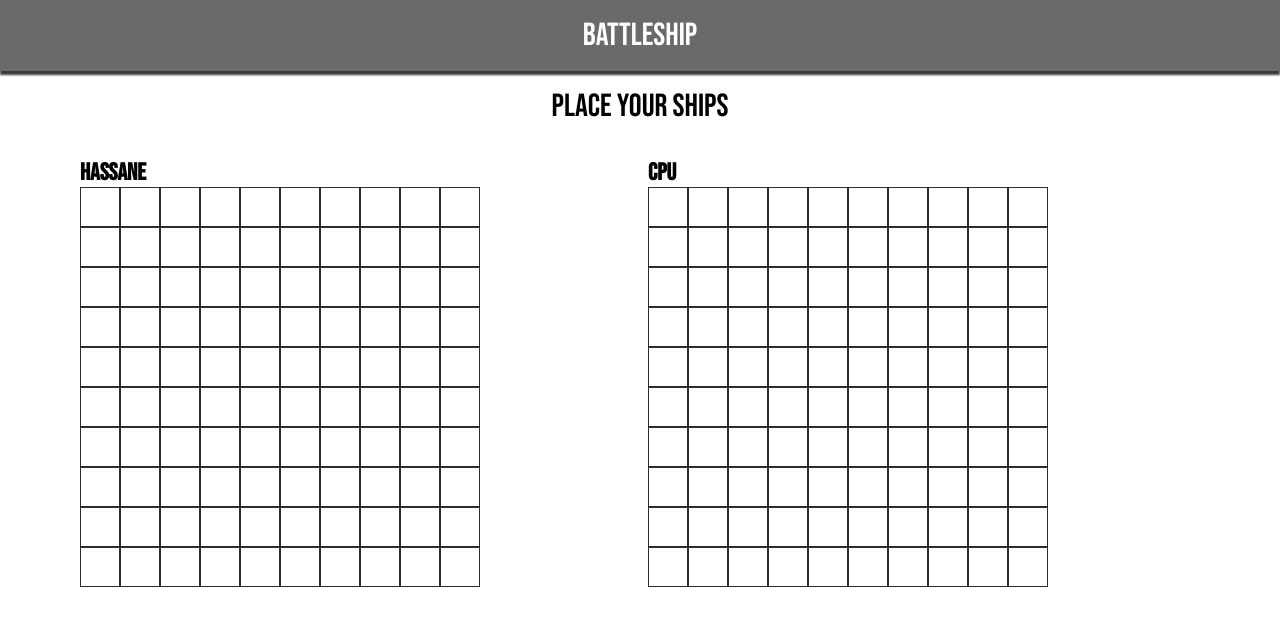
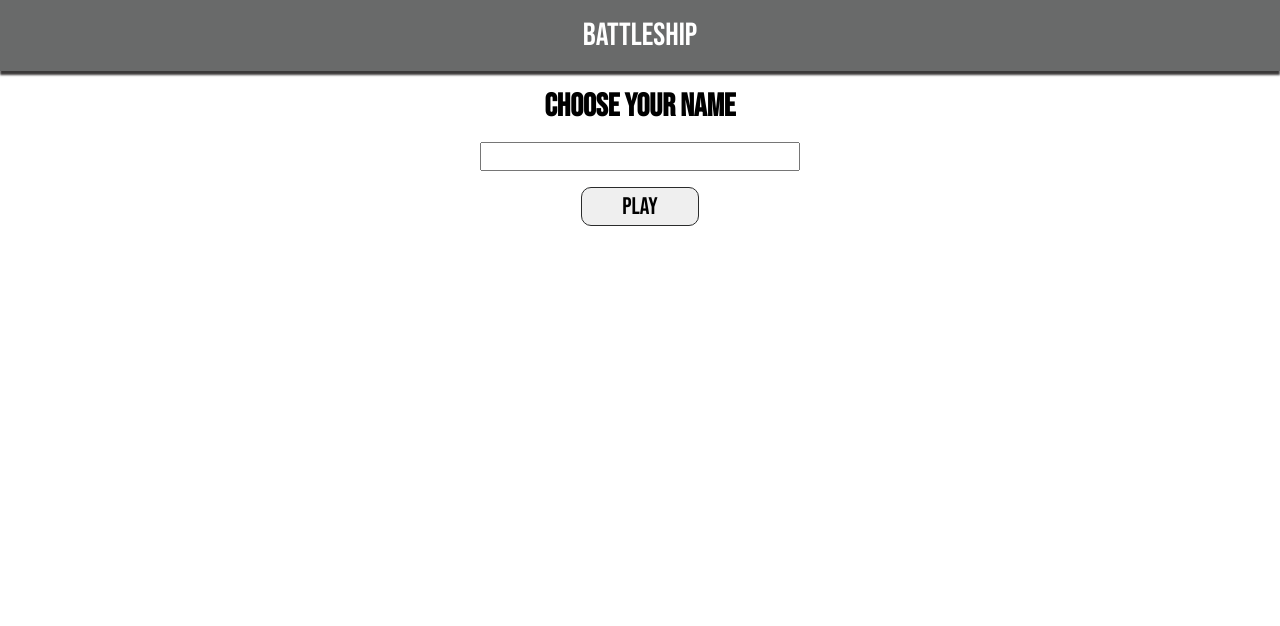
Before and after one commit to Hassane24/Battleship, a plain HTML site: page index.html in a window 1280 px wide. Drawn offline with Linux system fonts and the light colour scheme.

Commit message:
starting screen component

```diff
--- a/index.html
+++ b/index.html
@@ -10,7 +10,12 @@
   </head>
   <body>
     <div class="battleship-text">Battleship</div>
-    <div class="place-ships-text">Place your ships</div>
+    <div class="player-name">
+      <label for="name">Choose your name</label>
+      <input type="text" name="name" id="name" autocomplete="off" />
+      <button>Play</button>
+    </div>
+    <!-- <div class="place-ships-text">Place your ships</div>
     <div class="board-container">
       <div class="player-board">
         <span>Hassane</span>
@@ -222,6 +227,6 @@
           <div class="cell empty" id="100"></div>
         </div>
       </div>
-    </div>
+    </div> -->
   </body>
 </html>
--- a/style.css
+++ b/style.css
@@ -17,6 +17,38 @@ body {
   text-align: center;
   font-size: 2rem;
   padding: 1rem 0;
+}
+
+.player-name {
+  width: 50%;
+  margin: 1rem auto;
+  display: flex;
+  flex-direction: column;
+  justify-content: center;
+  align-items: center;
+  row-gap: 1rem;
+}
+
+.player-name label {
+  font-weight: bold;
+  font-size: 2rem;
+}
+
+.player-name input {
+  width: 50%;
+  font-size: 1.2rem;
+  padding-left: 5px;
+}
+
+.player-name button {
+  padding: 4px 40px;
+  font-size: 1.5rem;
+  border-radius: 10px;
+  border: 1px solid #2a2b2b;
+}
+
+.player-name button:hover {
+  cursor: pointer;
 }
 
 .place-ships-text.placed {
```
